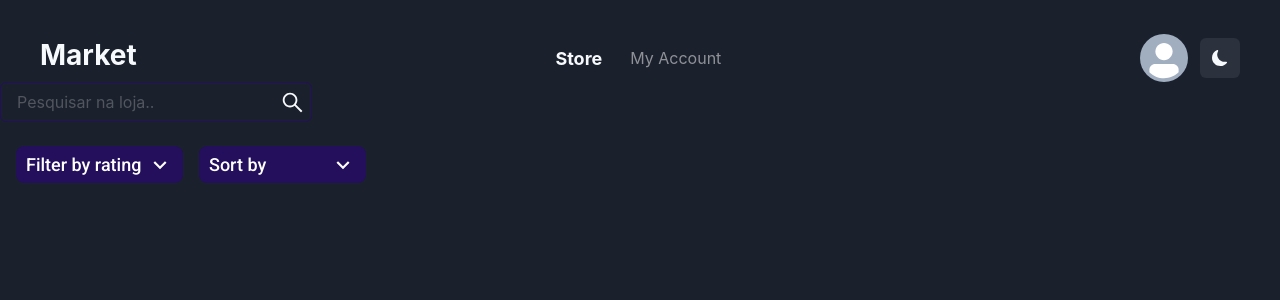
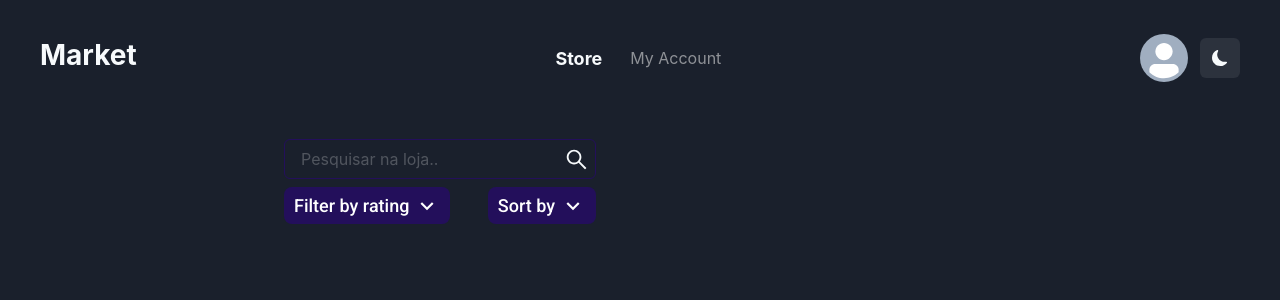
Before and after one commit to Joao-vi/market-store-challenge, a Next.js app: page / in a window 1280 px wide. Shown: the top 300 px of the page. Built offline with nearby package versions, Linux system fonts and the light colour scheme.

Commit message:
Layout da pag store organizado

```diff
--- a/src/components/SearchInput/CustomSelect/index.tsx
+++ b/src/components/SearchInput/CustomSelect/index.tsx
@@ -1,6 +1,6 @@
 import { ReactNode, useCallback, useEffect, useReducer, useState } from "react";
 import { MdOutlineKeyboardArrowDown } from "react-icons/md";
-import { Flex } from "@chakra-ui/react";
+import { Box } from "@chakra-ui/react";
 
 import { SelectDropDown, SelectButton } from "./styles";
 
@@ -26,14 +26,15 @@ export function SelectInput({ label, children }: SelectInputProps) {
     setSelectButtonLabel(event.target.innerHTML);
   }
   return (
-    <Flex flexDir="column" justifyContent="center" ml="4" fontSize="18px" position="relative">
+    <Box fontSize="18px" position="relative">
       <SelectButton onClick={toggleDropDownVisible}>
         {selectButtonLabel || `${label}`}
         <MdOutlineKeyboardArrowDown fontSize="26px" />
       </SelectButton>
+
       {isDropDownVisible && (
         <SelectDropDown onClick={handleChangeSelectButtonLabel}>{children}</SelectDropDown>
       )}
-    </Flex>
+    </Box>
   );
 }
--- a/src/components/SearchInput/CustomSelect/option.tsx
+++ b/src/components/SearchInput/CustomSelect/option.tsx
@@ -6,9 +6,9 @@ interface OptionsProps extends InputHTMLAttributes<HTMLInputElement> {
 
 export function Option({ type = "radio", id, name, value, title }: OptionsProps) {
   return (
-    <div>
+    <>
       <label htmlFor={id}>{title}</label>
       <input type={type} id={id} name={name} value={value} />
-    </div>
+    </>
   );
 }
--- a/src/components/SearchInput/CustomSelect/styles.ts
+++ b/src/components/SearchInput/CustomSelect/styles.ts
@@ -7,7 +7,6 @@ export const SelectButton = styled.button`
   border-radius: 8px;
   padding: 5px 10px;
   gap: 5px;
-  width: 167px;
 
   background-color: #230f5b;
   color: #fff;
--- a/src/components/SearchInput/index.tsx
+++ b/src/components/SearchInput/index.tsx
@@ -7,14 +7,14 @@ import { Option } from "./CustomSelect/option";
 
 export function SearchInput() {
   return (
-    <Stack spacing="24px" w="312px">
-      <InputGroup w="312px">
+    <Stack w="312px" alignItems="center" justifyContent="center" mx="auto">
+      <InputGroup>
         <Input placeholder="Pesquisar na loja.." variant="outline" borderColor="#230F5B" />
         <InputRightElement>
           <Icon fontSize="25px" as={AiOutlineSearch} />
         </InputRightElement>
       </InputGroup>
-      <Flex>
+      <Flex justifyContent="space-between" w="100%">
         <SelectInput label="Filter by rating">
           <Option title="1 Start" name="select-options-stars" id="op-1" value="1" />
           <Option title="2 Starts" name="select-options-stars" id="op-2" value="2" />
--- a/src/pages/index.tsx
+++ b/src/pages/index.tsx
@@ -1,7 +1,7 @@
 import type { NextPage } from "next";
 import Head from "next/head";
 
-import { Text, Box, Button, useColorMode } from "@chakra-ui/react";
+import { Box, Grid, useColorMode } from "@chakra-ui/react";
 
 import { SearchInput } from "../components/SearchInput";
 export default function Home() {
@@ -11,8 +11,10 @@ export default function Home() {
       <Head>
         <title>Store | Market</title>
       </Head>
-      <Box as="main">
-        <SearchInput />
+      <Box as="main" maxW={1200} w="94%" mx="auto" my={57}>
+        <Grid templateColumns="2fr 1fr" templateRows="max-content 1fr">
+          <SearchInput />
+        </Grid>
       </Box>
     </>
   );
```
